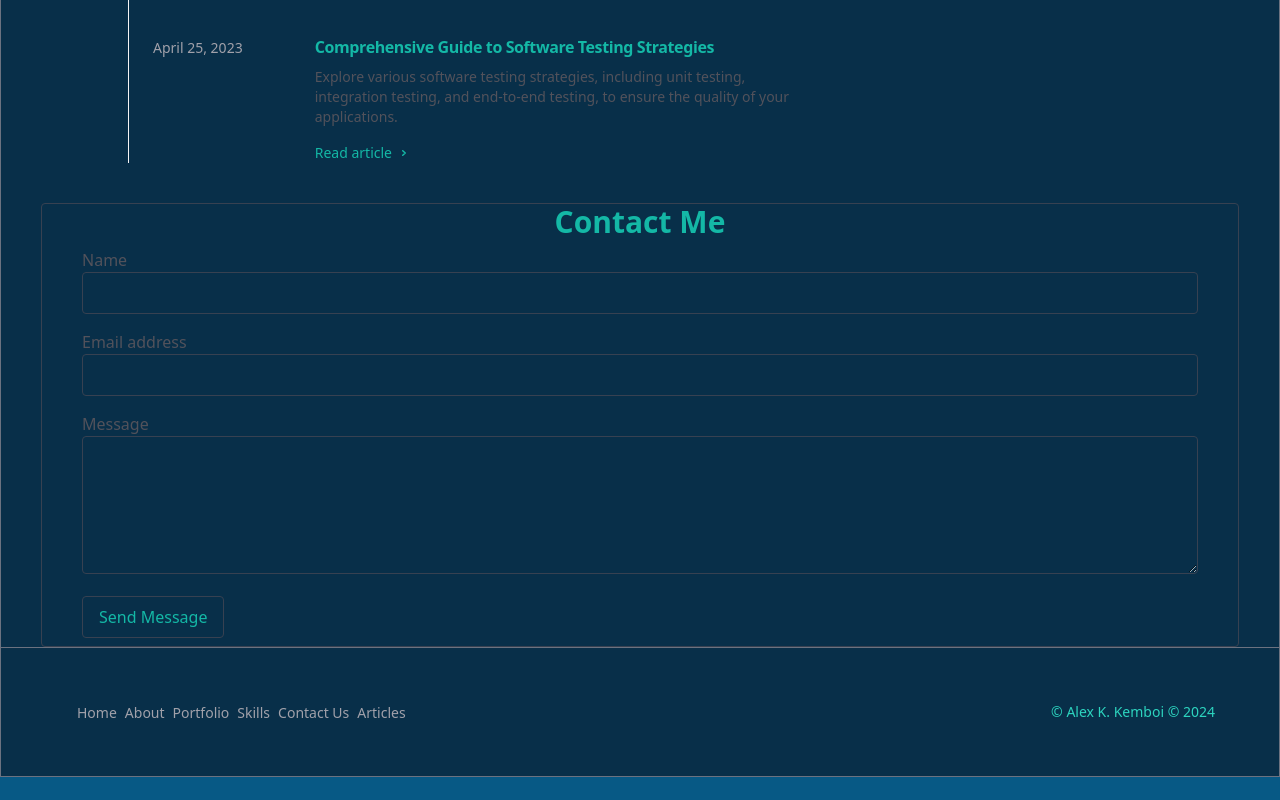
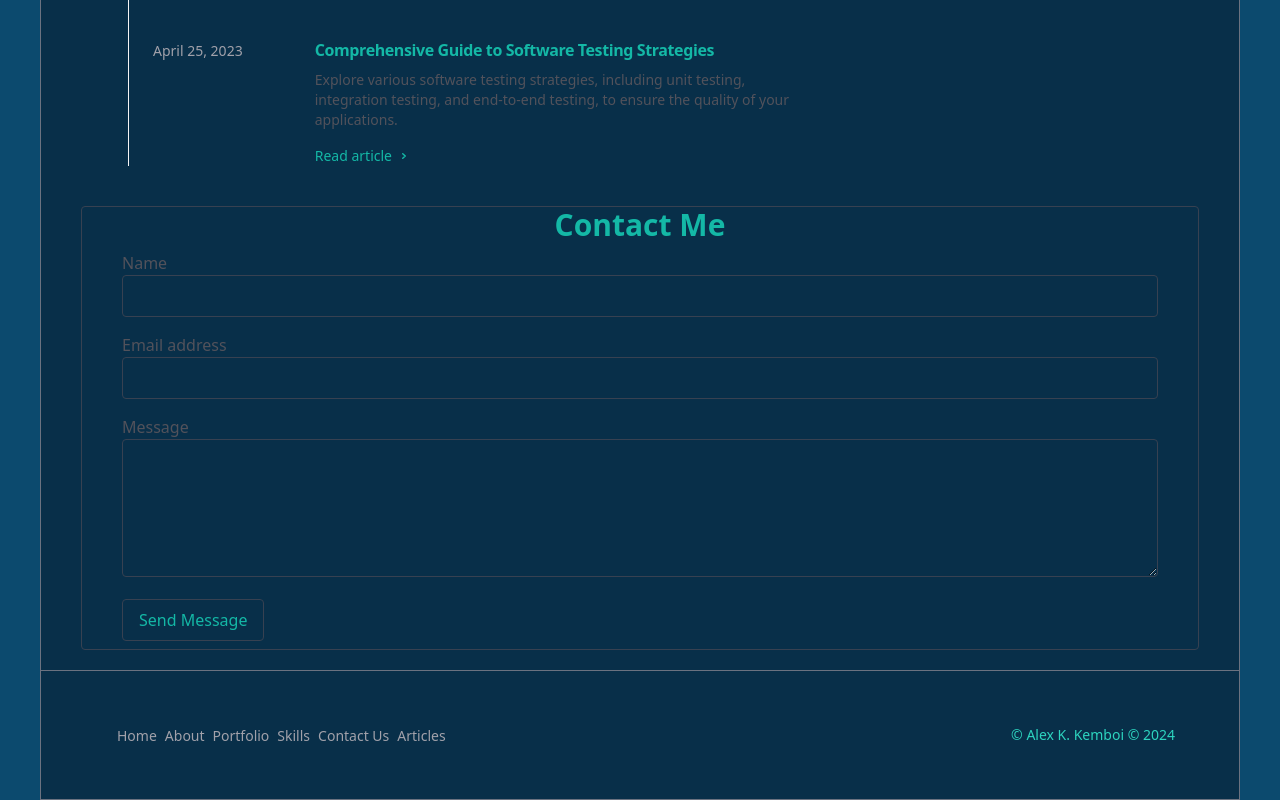
Before and after one commit to alexkemboi/alexkipchirchirkemboi, a Next.js app: page / in a window 1280 px wide. Shown: the part 3141-3941 px from the top of the page. Before the commit the page ends 3918 px from the top, so only its background shows below. Built offline with nearby package versions, Linux system fonts and the light colour scheme.

Commit message:
Fixed margin and background color

```diff
--- a/src/app/layout.tsx
+++ b/src/app/layout.tsx
@@ -24,13 +24,13 @@ export default function RootLayout({
 					href="/favicon.ico"
 				/>
 			</head>
-			<body className="bg-sky-800">
-				<div className="container mx-auto border border-gray-500 animated-bounceIn">
+			<body className="bg-sky-900 mx-10">
+				<div className="mx-auto border border-gray-500 animated-bounceIn">
 					<header>
 						<Navbar />
 					</header>
 					{children}
-					<footer>
+					<footer className="">
 						<Footer />
 					</footer>
 				</div>
--- a/src/components/Contact.tsx
+++ b/src/components/Contact.tsx
@@ -15,7 +15,7 @@ const Contact = () => {
 	return (
 		<section
 			id="contact border "
-			className="bg-sky-950 px-10 animate-fadeIn">
+			className="bg-sky-950 px-10 animate-fadeIn pb-5">
 			<div className="card border border-gray-700 rounded ">
 				<div className="card-header text-zinc-600">
 					<h1 className="text-center text-3xl md:text-3xl lg:text-3xl font-bold font-bold text-teal-500">
```
